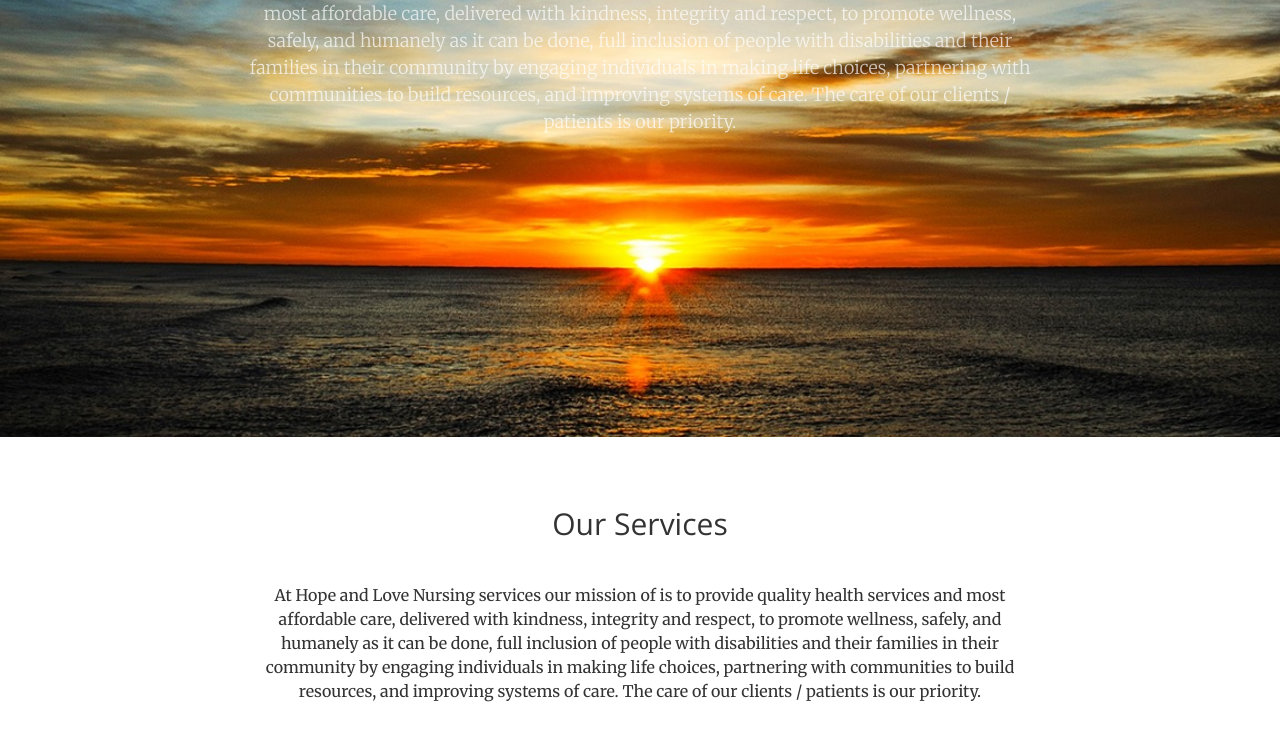
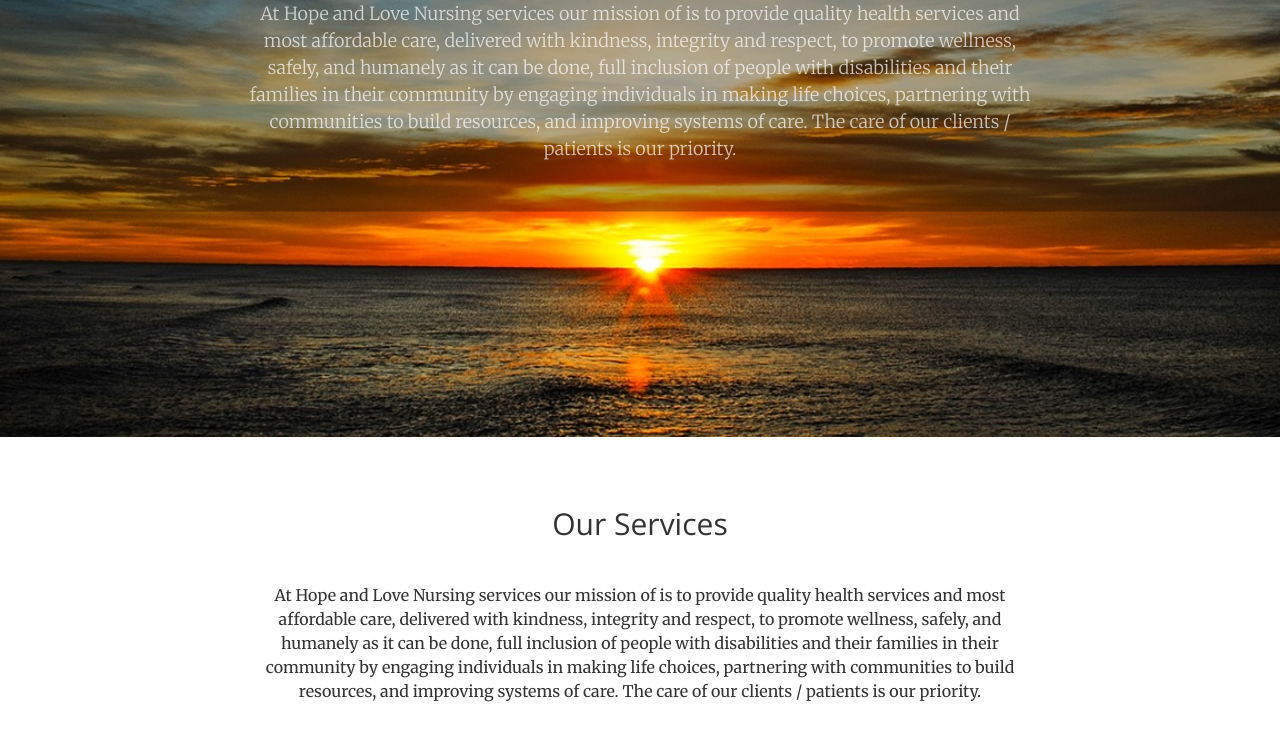
Before and after one commit to entropq/hnlhomecare.com, a plain HTML site: page index.html in a window 1280 px wide. Shown: the part 363-1100 px from the top of the page. Drawn offline with nearby package versions, Linux system fonts and the light colour scheme.

Commit message:
Update creative.css

```diff
--- a/css/creative.css
+++ b/css/creative.css
@@ -176,10 +176,14 @@ header h2 {
   margin-bottom: 30px;
   color: rgba(255,255,255,.7);
 }
-header .header-content {  position: relative;
+header .header-content {
+  position: relative;
   width: 100%;
   padding: 100px 15px;
   text-align: center;
+  margin-top: 27px;
+  background-color: rgba(0,0,0,.3);
+  padding: 5px;
 }
 
 header .header-content .header-content-inner h1 {  margin-top: 0;
```
